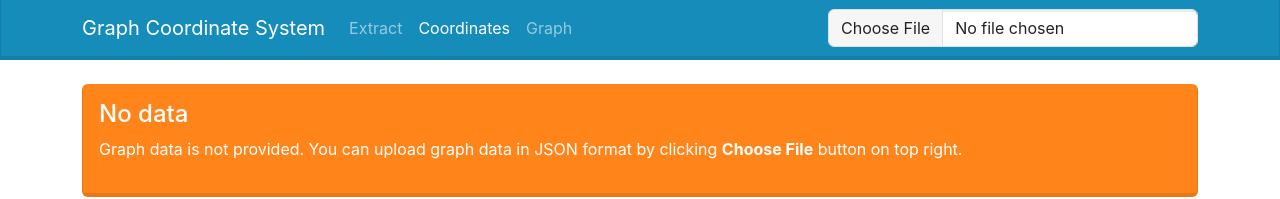
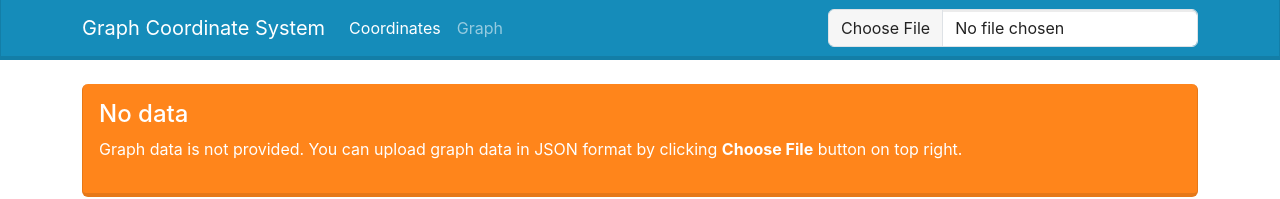
Before and after one commit to bayramdev/graph-coordinate-system, a Next.js app: page /coordinates in a window 1280 px wide. Shown: the top 199 px of the page. Built offline with nearby package versions, Linux system fonts and the light colour scheme.

Commit message:
Remove extract page

```diff
--- a/components/Header.tsx
+++ b/components/Header.tsx
@@ -17,7 +17,6 @@ const Header = () => {
           <Navbar.Toggle aria-controls="responsive-navbar-nav" />
           <Navbar.Collapse id="responsive-navbar-nav">
             <Nav className="me-auto">
-              <HeaderLink href="/extract">Extract</HeaderLink>
               <HeaderLink href="/coordinates">Coordinates</HeaderLink>
               <HeaderLink href="/graph">Graph</HeaderLink>
             </Nav>
```
Also changed, not shown: pages/extract.tsx (deleted, +0 -13 lines).
